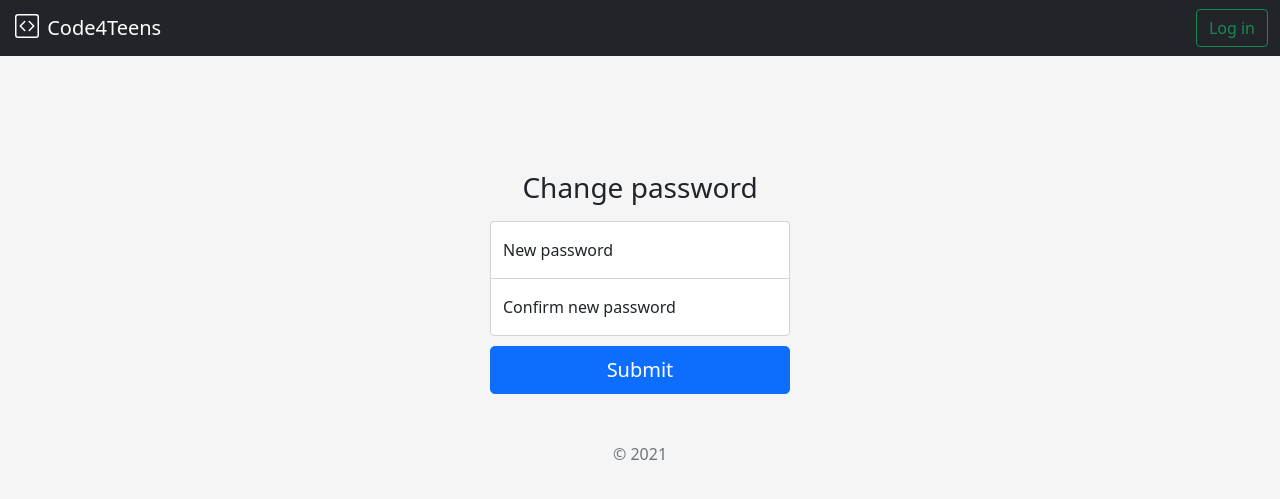
After one commit to code4teens/c4t-web-app, a Flask app: template auth/templates/auth/change_password.html in a window 1280 px wide. The commit adds this page. Shown: the top 499 px of the page. Run offline with Flask 2, Linux system fonts and the light colour scheme; the template is opened without the code that fills it, so the values that code supplies are empty.

Commit message:
feat: add change password page

```diff
--- /dev/null
+++ b/auth/templates/auth/change_password.html
@@ -0,0 +1,35 @@
+{% extends "base.html" %}
+{% block description %}
+  <meta name="description" content="Change password">
+{% endblock %}
+{% block title %}Change password{% endblock %}
+{% block style %}
+  <link href="/static/login.css" rel="stylesheet">
+{% endblock %}
+{% block content %}
+  <form class="form-signin text-center", method="post", action="/change_password">
+    <h1 class="h3 mb-3 fw-normal">Change password</h1>
+
+    {% with messages = get_flashed_messages(with_categories=true) %}
+    {% if messages %}
+      <div class="alert alert-{{ messages[0][0] }}" role="alert">
+        {{ messages[0][1] }}
+      </div>
+    {% endif %}
+    {% endwith %}
+
+    <div class="form-floating">
+      <input type="password" class="form-control input-top" id="password" name="password" placeholder="password">
+      <label for="password">New password</label>
+    </div>
+
+    <div class="form-floating">
+      <input type="password" class="form-control input-bottom" id="confirm-password" name="confirm-password" placeholder="password">
+      <label for="confirm-password">Confirm new password</label>
+    </div>
+
+    <button class="w-100 btn btn-primary btn-lg" type="submit">Submit</button>
+
+    <p class="mt-5 mb-3 text-muted">&copy; 2021</p>
+  </form>
+{% endblock %}
--- a/user/templates/user/profile.html
+++ b/user/templates/user/profile.html
@@ -29,7 +29,9 @@
       <input type="text" class="form-control" id="cohort"value="{{ user.cohort_id }}" readonly>
     </div>
     {% if user.id == current_user.id %}
-      <button class="w-100 btn btn-danger" type="submit">Change password</button>
+      <a href="/change_password">
+        <button class="w-100 btn btn-danger" type="button">Change password</button>
+      </a>
     {% endif %}
   </form>
 {% endblock %}
```
Also changed, not shown: auth/auth.py (+27 -0 lines).
